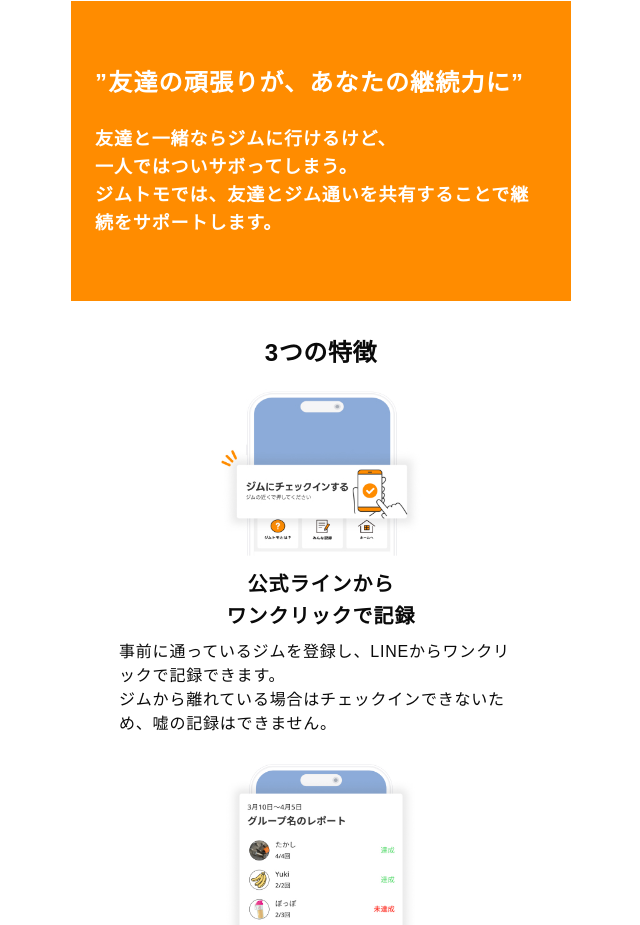
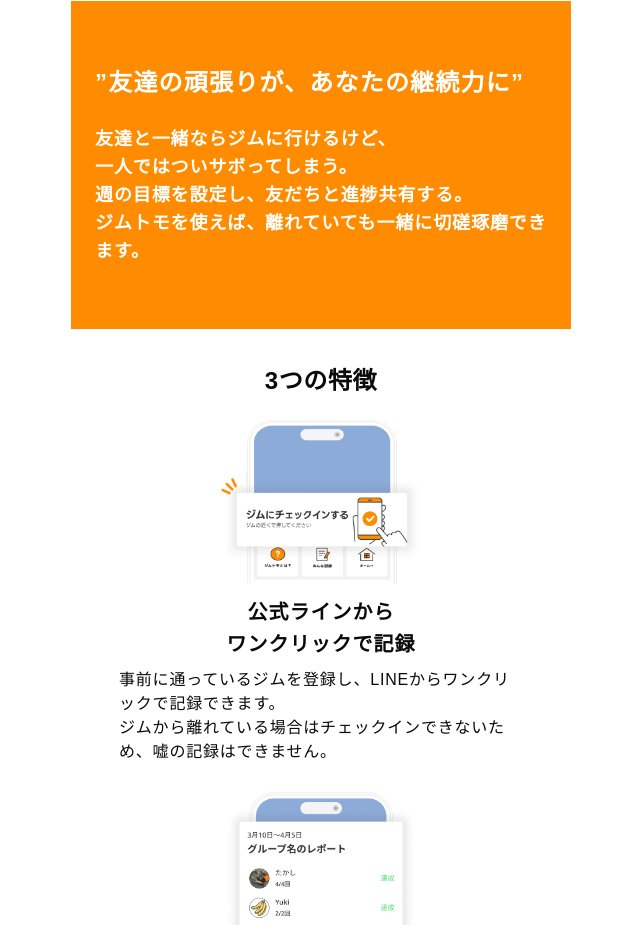
Before and after one commit to Takeshi1998/gymtomo-lp, a Next.js app: page / in a window 1280 px wide. Shown: the part 800-1725 px from the top of the page, without its empty margins (319-959 px from the left). Built offline with nearby package versions, Linux system fonts and the light colour scheme; no server answers.

Commit message:
feat:セールス文言変更

```diff
--- a/src/app/page.tsx
+++ b/src/app/page.tsx
@@ -107,7 +107,9 @@ export default function HomePage() {
 
                     <div className={"mt-6"}>
                         <Text bold size={"lg"}>
-                            友達と一緒ならジムに行けるけど、<br/>一人ではついサボってしまう。<br/>ジムトモでは、友達とジム通いを共有することで継続をサポートします。
+                            友達と一緒ならジムに行けるけど、<br/>一人ではついサボってしまう。<br/>
+                            週の目標を設定し、友だちと進捗共有する。<br/>
+                            ジムトモを使えば、離れていても一緒に切磋琢磨できます。
                         </Text>
                     </div>
                 </div>
```
